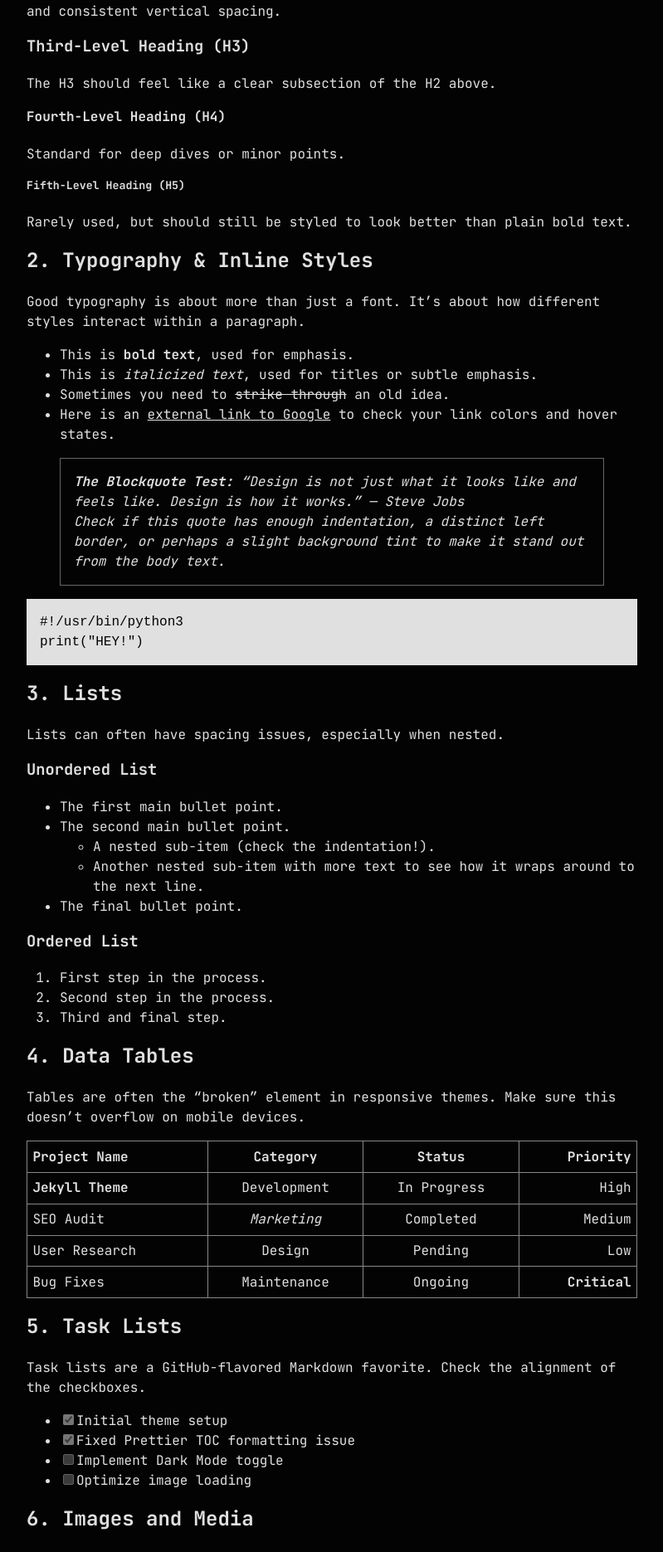
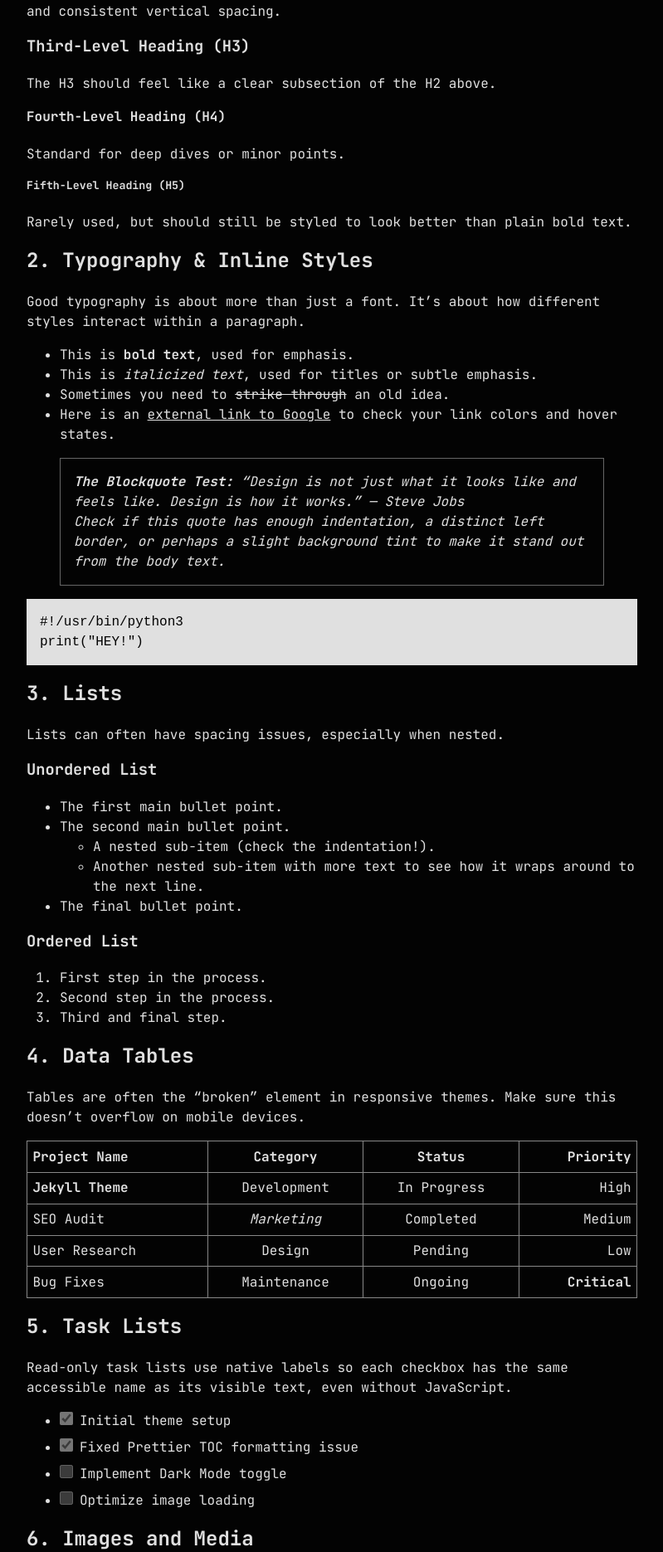
Before and after one commit to stiermid/monoholic, a Jekyll site: the page built from _posts/2026-04-01-overview.md, in a window 1280 px wide. Shown: the part 334-2205 px from the top of the page at 83% size, without its empty margins (240-1039 px from the left). Built offline with Jekyll 4.4.1, drawn with Linux system fonts in a browser that asks for light colours.

Commit message:
fix(a11y): label read-only showcase tasks without JavaScript
Associate each checkbox with its visible task text using a native
label. Preserve checked and disabled states, native appearance,
and scalable controls without changing ordinary list semantics.

Exercise the actual demo post in browser and native Pages checks.
Disable test-server watching to avoid rebuilds from generated traces.
Document labelled HTML because Kramdown's GFM output lacks labels.

```diff
--- a/_posts/2026-04-01-overview.md
+++ b/_posts/2026-04-01-overview.md
@@ -73,12 +73,45 @@
 
 ## 5. Task Lists
 
-Task lists are a GitHub-flavored Markdown favorite. Check the alignment of the checkboxes.
+Read-only task lists use native labels so each checkbox has the same
+accessible name as its visible text, even without JavaScript.
 
-- [x] Initial theme setup
-- [x] Fixed Prettier TOC formatting issue
-- [ ] Implement Dark Mode toggle
-- [ ] Optimize image loading
+<ul class="task-list">
+  <li class="task-list-item">
+    <label>
+      <input
+        type="checkbox"
+        class="task-list-item-checkbox"
+        checked
+        disabled
+      />
+      <span>Initial theme setup</span>
+    </label>
+  </li>
+  <li class="task-list-item">
+    <label>
+      <input
+        type="checkbox"
+        class="task-list-item-checkbox"
+        checked
+        disabled
+      />
+      <span>Fixed Prettier TOC formatting issue</span>
+    </label>
+  </li>
+  <li class="task-list-item">
+    <label>
+      <input type="checkbox" class="task-list-item-checkbox" disabled />
+      <span>Implement Dark Mode toggle</span>
+    </label>
+  </li>
+  <li class="task-list-item">
+    <label>
+      <input type="checkbox" class="task-list-item-checkbox" disabled />
+      <span>Optimize image loading</span>
+    </label>
+  </li>
+</ul>
 
 ## 6. Images and Media
 
--- a/_sass/_components.scss
+++ b/_sass/_components.scss
@@ -21,6 +21,31 @@
   .post-meta {
     margin-bottom: 0;
   }
+}
+
+.task-list-item {
+  margin-bottom: var(--space-sm);
+
+  > label {
+    display: flex;
+    align-items: baseline;
+    gap: var(--space-sm);
+
+    > span {
+      min-inline-size: 0;
+    }
+
+    > .task-list-item-checkbox {
+      flex: 0 0 auto;
+      margin: 0;
+    }
+  }
+}
+
+.task-list-item-checkbox {
+  font: inherit;
+  inline-size: 1em;
+  block-size: 1em;
 }
 
 .post-header {
```
Also changed, not shown: _tests/browser/accessibility.spec.js (+29 -0 lines), _tests/pages/consumer_test.rb (+25 -0 lines), playwright.config.js (+21 -6 lines), README.md, 1 other file.
